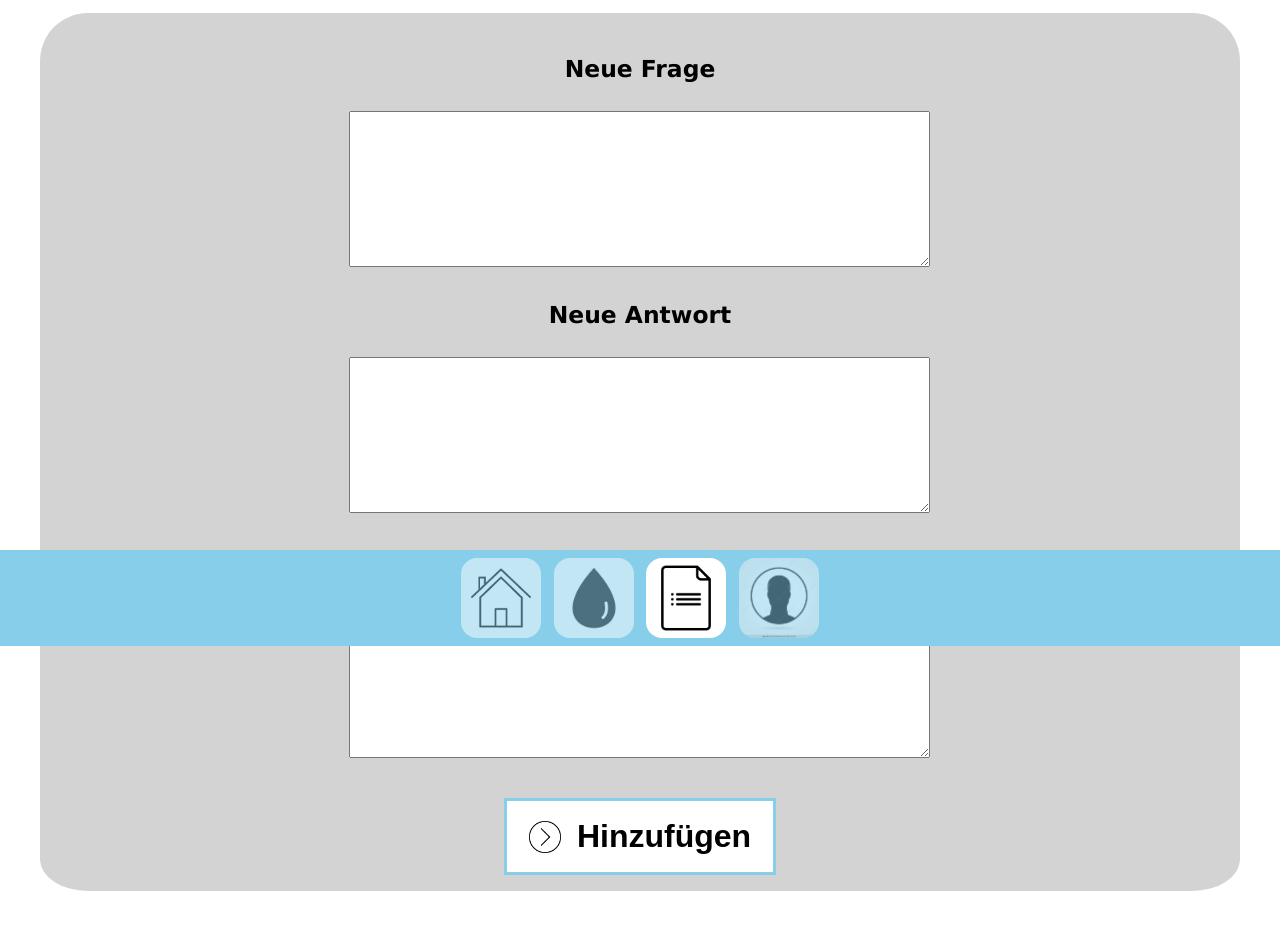
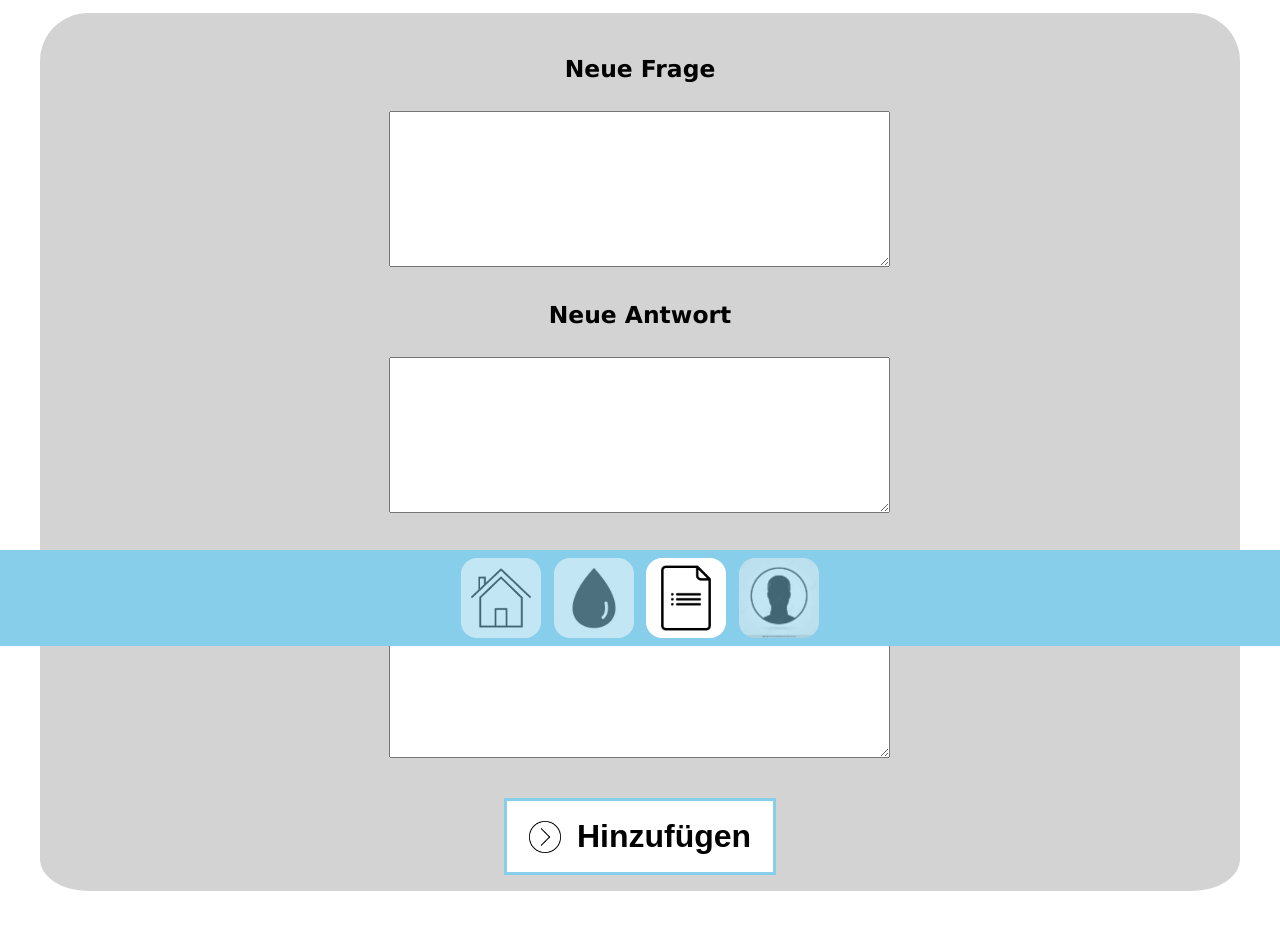
Before and after one commit to FSchmidbauer/my-quizapp, a website built with Vite: page newq.html in a window 1280 px wide. Shown: the part 154-1084 px from the top of the page. Built offline with nearby package versions, Linux system fonts and the light colour scheme.

Commit message:
Breiten angepasst

```diff
--- a/css/components/boxes.css
+++ b/css/components/boxes.css
@@ -57,7 +57,7 @@
 .tipp-box {
   display: flex;
   flex-wrap: wrap;
-  width: 40%;
+  width: 50%;
   background-color: white;
   border: 0.2rem solid skyblue;
   color: black;
--- a/newq.html
+++ b/newq.html
@@ -16,11 +16,11 @@
     <main>
     <form class="formnew" action="">
         <label for="formnew__newquestion"><h3 class="formnew__headline">Neue Frage</h3></label>
-        <textarea name="newquestion" id="formnew__newquestion" cols="70" rows="10"></textarea>
+        <textarea name="newquestion" id="formnew__newquestion" cols="60" rows="10"></textarea>
         <label for="formnew__newanswer"><h3 class="formnew__headline">Neue Antwort</h3></label>
-        <textarea name="newanswer" id="formnew__newanswer" cols="70" rows="10"></textarea>
+        <textarea name="newanswer" id="formnew__newanswer" cols="60" rows="10"></textarea>
         <label for="formnew__newtags"><h3 class="formnew__headline">Tags (mit Komma getrennt)</h3></label>
-        <textarea name="newtags" id="formnew__newtags" cols="70" rows="10"></textarea>
+        <textarea name="newtags" id="formnew__newtags" cols="60" rows="10"></textarea>
         <button type="submit" class="formnew__submitbutton">
             <img class="formnew__submitpfeil" src="aufklapp-pfeil.png" alt="Icon Pfeil nach rechts">
             <p class="formnew__submittext">Hinzufügen</p>
```
